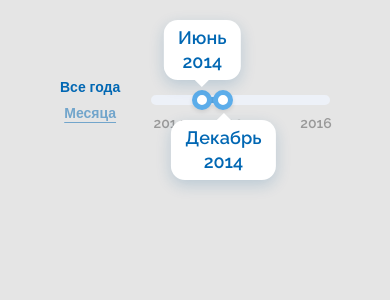
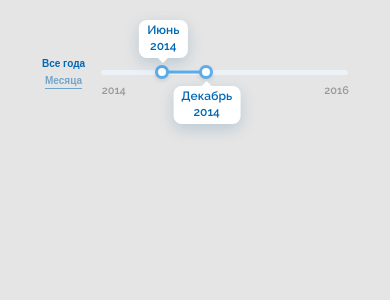
Before and after one commit to KQraze/nst-task, an Angular app: page / in a window 390 px wide. Shown: the top 300 px of the page. Built offline with nearby package versions, Linux system fonts and the light colour scheme; a web font is replaced by a local one.

Commit message:
Add responsive styles for app container and date range components

```diff
--- a/src/app/app.css
+++ b/src/app/app.css
@@ -4,3 +4,16 @@
   width: 100%;
   padding-inline: 40px;
 }
+
+
+@media screen and (max-width: 1024px) {
+  .app-container {
+    padding-inline: 30px;
+  }
+}
+
+@media screen and (max-width: 768px) {
+  .app-container {
+    font-size: 12px;
+  }
+}
--- a/src/app/date-range/date-range-slider/date-range-slider.css
+++ b/src/app/date-range/date-range-slider/date-range-slider.css
@@ -92,3 +92,126 @@
 .date-range-slider__tooltip--right {
   top: 25px;
 }
+
+@media (max-width: 1024px) {
+  .date-range-slider__rail {
+    height: 8px;
+    padding-inline: 2px;
+  }
+
+  .date-range-slider__track {
+    height: 5px;
+  }
+
+  .date-range-slider__thumb {
+    width: 18px;
+    height: 18px;
+    border-width: 4px;
+  }
+
+  .date-range-slider__marks {
+    margin-top: 18px;
+    font-size: 13px;
+  }
+
+  .date-range-slider__tooltip {
+    padding: 5px 12px;
+    font-size: 16px;
+    border-radius: 12px;
+  }
+
+  .date-range-slider__tooltip--left {
+    bottom: 23px;
+  }
+
+  .date-range-slider__tooltip--right {
+    top: 23px;
+  }
+
+  .date-range-slider__tooltip--left::after, .date-range-slider__tooltip--right::after {
+    width: 9px;
+    height: 9px;
+  }
+}
+
+@media (max-width: 768px) {
+  .date-range-slider__rail {
+    height: 6px;
+    padding-inline: 1px;
+  }
+
+  .date-range-slider__track {
+    height: 4px;
+  }
+
+  .date-range-slider__thumb {
+    width: 16px;
+    height: 16px;
+    border-width: 3px;
+  }
+
+  .date-range-slider__marks {
+    margin-top: 16px;
+    font-size: 12px;
+  }
+
+  .date-range-slider__tooltip {
+    padding: 4px 10px;
+    font-size: 14px;
+    border-radius: 10px;
+  }
+
+  .date-range-slider__tooltip--left {
+    bottom: 20px;
+  }
+
+  .date-range-slider__tooltip--right {
+    top: 20px;
+  }
+
+  .date-range-slider__tooltip--left::after, .date-range-slider__tooltip--right::after {
+    width: 8px;
+    height: 8px;
+  }
+}
+
+@media (max-width: 640px) {
+  .date-range-slider__rail {
+    height: 5px;
+    padding-inline: 1px;
+  }
+
+  .date-range-slider__track {
+    height: 3px;
+  }
+
+  .date-range-slider__thumb {
+    width: 14px;
+    height: 14px;
+    border-width: 3px;
+  }
+
+  .date-range-slider__marks {
+    margin-top: 14px;
+    font-size: 11px;
+  }
+
+  .date-range-slider__tooltip {
+    padding: 3px 8px;
+    font-size: 12px;
+    border-radius: 8px;
+  }
+
+  .date-range-slider__tooltip--left {
+    bottom: 18px;
+  }
+
+  .date-range-slider__tooltip--right {
+    top: 18px;
+  }
+
+  .date-range-slider__tooltip--left::after, .date-range-slider__tooltip--right::after {
+    width: 7px;
+    height: 7px;
+  }
+}
--- a/src/app/date-range/date-range-switch/date-range-switch.css
+++ b/src/app/date-range/date-range-switch/date-range-switch.css
@@ -15,3 +15,15 @@
   opacity: 1;
   text-decoration: none;
 }
+
+@media screen and (max-width: 1024px) {
+  .date-range-switch__item {
+    font-size: 12px;
+  }
+}
+
+@media screen and (max-width: 768px) {
+  .date-range-switch__item {
+    font-size: 10px;
+  }
+}
--- a/src/styles.css
+++ b/src/styles.css
@@ -36,3 +36,34 @@ date-range-switch {
   flex-direction: column;
   gap: 10px;
 }
+
+
+@media screen and (max-width: 1024px) {
+  body {
+    padding: 16px;
+  }
+
+  date-range {
+    gap: 6vw;
+    min-height: 140px;
+  }
+
+  date-range-switch {
+    gap: 8px;
+  }
+}
+
+@media screen and (max-width: 768px) {
+  body {
+    padding: 12px;
+  }
+
+  date-range {
+    gap: 4vw;
+    min-height: 120px;
+  }
+
+  date-range-switch {
+    gap: 6px;
+  }
+}
```
